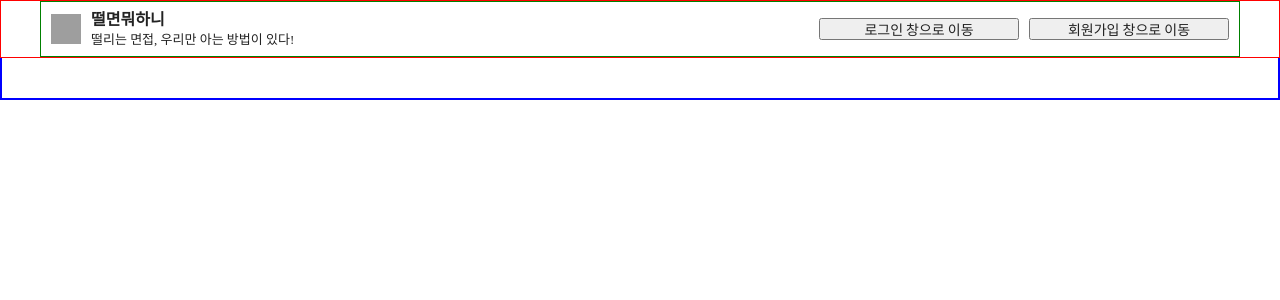
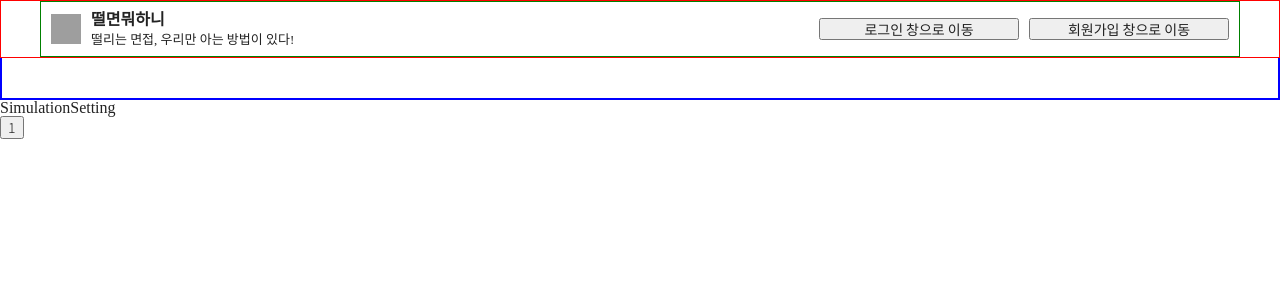
Before and after one commit to HH99-NO1/DMMHN-FE, a React (Create React App) app: page /simulation in a window 1280 px wide. Shown: the top 300 px of the page. Built offline with nearby package versions, Linux system fonts and the light colour scheme; grey boxes are pictures that could not be loaded.

Commit message:
test: #11 text-to-speech 시험 동작 22-11-21 18:15(정재연)

```diff
--- a/src/components/home/Home.tsx
+++ b/src/components/home/Home.tsx
@@ -11,6 +11,7 @@ const Home = () => {
         <Btn onClick={() => navigate("/signup")}>회원가입 창으로 이동</Btn>
         <Btn onClick={() => navigate("/interview")}>면접 관리 페이지 입장</Btn>
         <Btn onClick={() => navigate("/meeting")}>면접 룸 입장</Btn>
+        <Btn onClick={() => navigate("/simulation")}>모의면접 입장</Btn>
         <Img
           src="https://user-images.githubusercontent.com/77138259/202983306-94a7eaba-80d7-4668-a7cd-cee962f7733a.png"
           alt="mainImg1"
--- /dev/null
+++ b/src/components/simulation/Simulation.tsx
@@ -0,0 +1,37 @@
+import { useState } from "react";
+import styled from "styled-components";
+import SimulationSetting from "./SimulationSetting";
+import { speak } from "./TextToSpeech";
+
+let count = 0;
+
+const Simulation = () => {
+  const array = ["1", "2", "3"];
+  const [value, setValue] = useState(array[0]);
+  const onClick = () => {
+    speechSynthesis.cancel();
+    speak(value, window.speechSynthesis);
+    if (count < 3) {
+      setValue(array[count]);
+      count++;
+    } else {
+      setValue("모의 면접이 종료되었습니다.");
+    }
+  };
+  return (
+    <>
+      <SimulationSetting />
+      <Button
+        onClick={() => {
+          onClick();
+        }}
+      >
+        {value}
+      </Button>
+    </>
+  );
+};
+
+const Button = styled.button``;
+
+export default Simulation;
--- /dev/null
+++ b/src/components/simulation/SimulationSetting.tsx
@@ -0,0 +1,7 @@
+import React from "react";
+
+const SimulationSetting = () => {
+  return <div>SimulationSetting</div>;
+};
+
+export default SimulationSetting;
--- /dev/null
+++ b/src/components/simulation/TextToSpeech.tsx
@@ -0,0 +1,40 @@
+const pitch = 1;
+const rate = 0.8;
+
+async function populateVoiceList(synth: SpeechSynthesis) {
+  try {
+    const voices = await synth.getVoices().sort(function (a, b) {
+      const aname = a.name.toUpperCase();
+      const bname = b.name.toUpperCase();
+      if (aname < bname) return -1;
+      else if (aname === bname) return 0;
+      else return +1;
+    });
+
+    return voices;
+  } catch (error) {
+    throw new Error("Failure retrieving voices");
+  }
+}
+
+export async function speak(textToRead: string, synth: SpeechSynthesis) {
+  if (speechSynthesis.onvoiceschanged !== undefined) {
+    speechSynthesis.onvoiceschanged = () => populateVoiceList;
+  }
+
+  if (synth.speaking) {
+    console.error("speechSynthesis.speaking");
+    return;
+  }
+  if (textToRead !== "") {
+    const utterThis = new SpeechSynthesisUtterance(textToRead);
+    utterThis.onend = function (event) {};
+    utterThis.onerror = function (event) {
+      console.error("SpeechSynthesisUtterance.onerror");
+    };
+    // utterThis.voice = voices[0]
+    utterThis.pitch = pitch;
+    utterThis.rate = rate;
+    synth.speak(utterThis);
+  }
+}
--- /dev/null
+++ b/src/pages/SimulationPage.tsx
@@ -0,0 +1,11 @@
+import Simulation from "../components/simulation/Simulation";
+
+const SimulationPage = () => {
+  return (
+    <>
+      <Simulation />
+    </>
+  );
+};
+
+export default SimulationPage;
--- a/src/shared/Router.tsx
+++ b/src/shared/Router.tsx
@@ -9,6 +9,7 @@ import Scheduler from "../components/interview/Scheduler";
 import SchedulerTest from "../components/interview/SchedulerTest";
 import SchedulerTest2 from "../components/interview/SchedulerTest2";
 import MeetingPage from "../pages/MeetingPage";
+import SimulationPage from "../pages/SimulationPage";
 
 const Router = () => {
   return (
@@ -25,6 +26,7 @@ const Router = () => {
           <Route path="/schedulerTest" element={<SchedulerTest />} />
           <Route path="/schedulerTest2" element={<SchedulerTest2 />} />
           <Route path="/meeting" element={<MeetingPage />} />
+          <Route path="/simulation" element={<SimulationPage />} />
         </Routes>
       </BrowserRouter>
     </>
```
